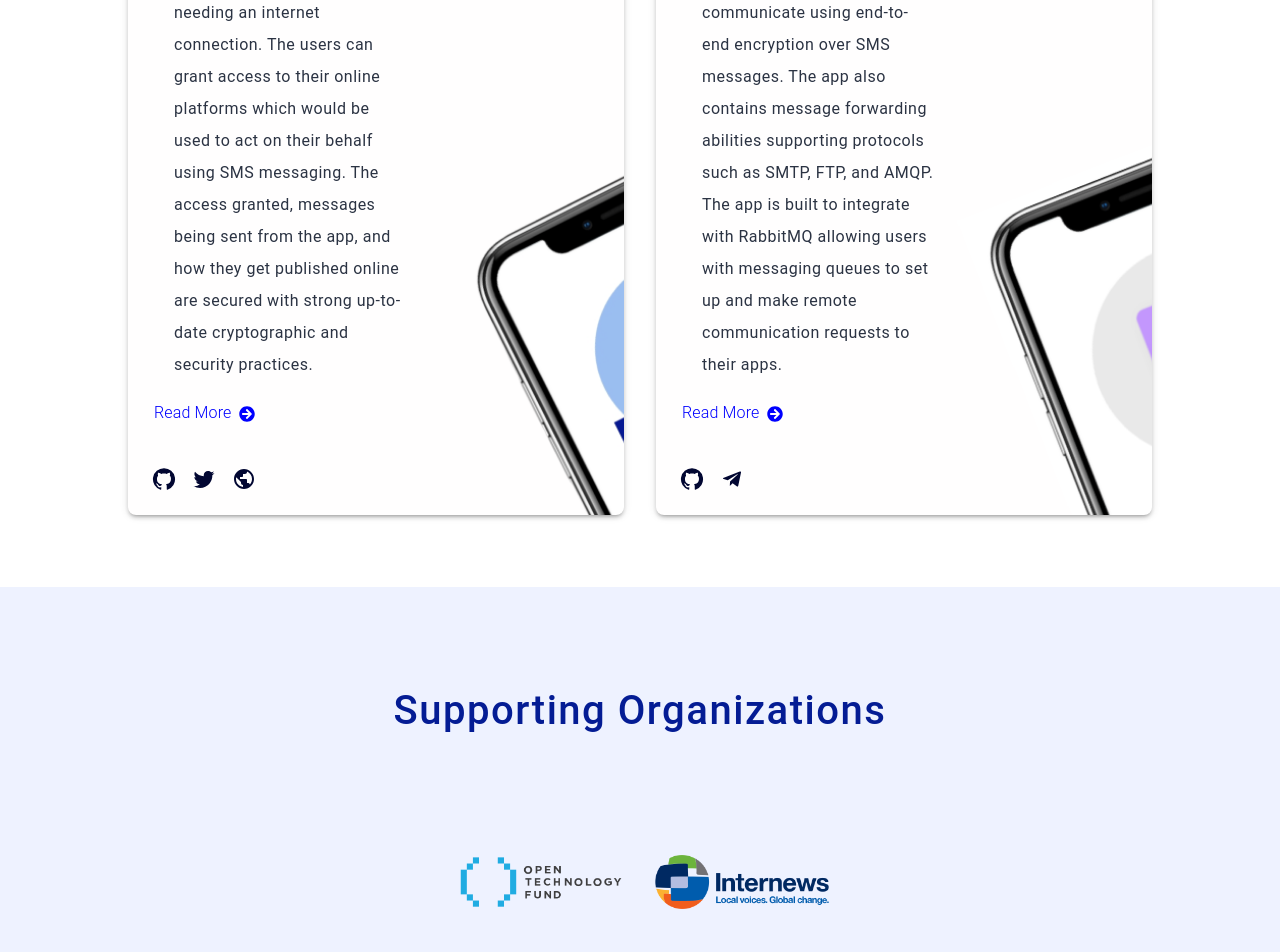
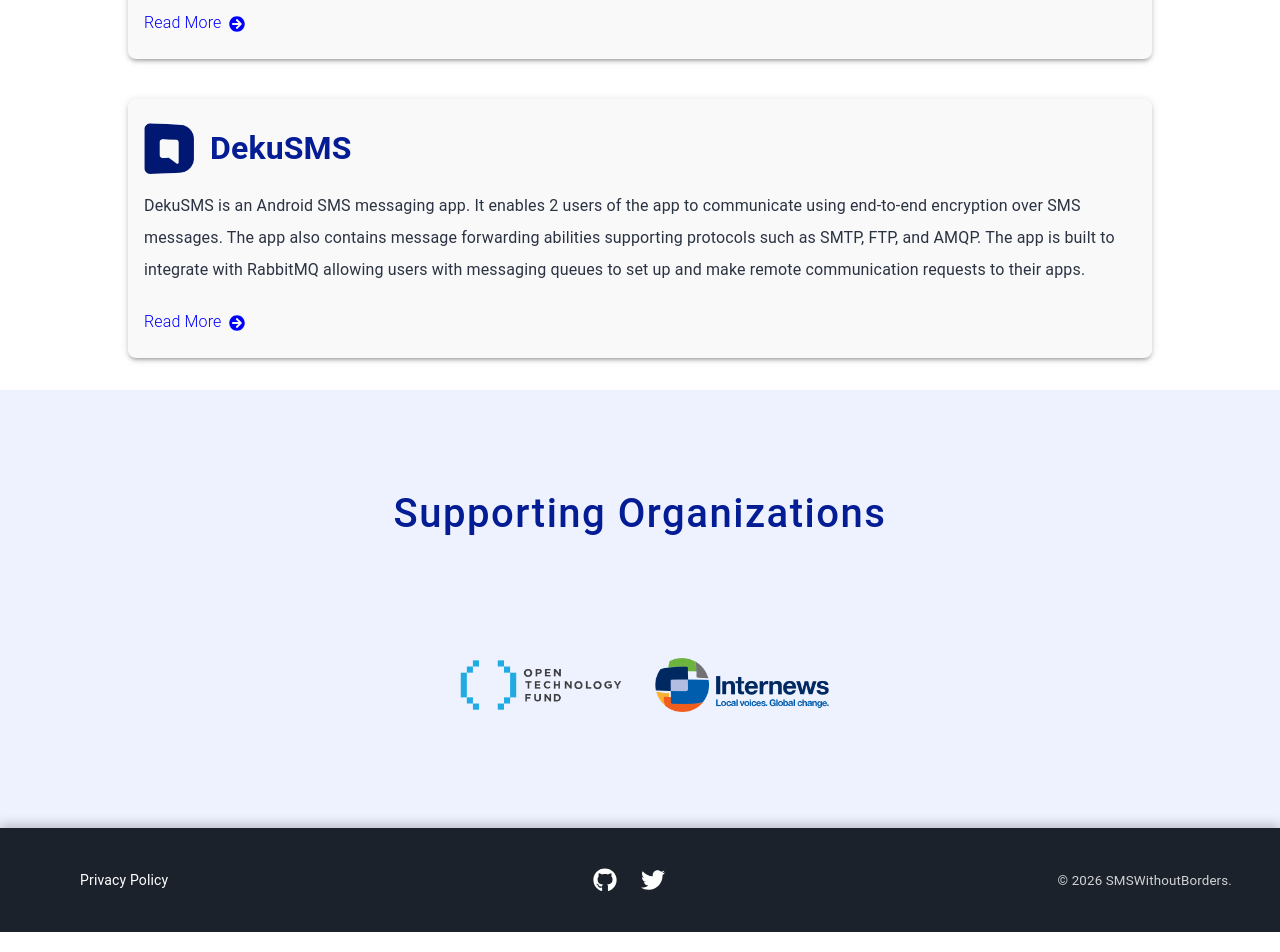
Before and after one commit to smswithoutborders/SMSWithoutBorders-Website, a React (Create React App) app: page / in a window 1280 px wide. Shown: the part 1440-2392 px from the top of the page. Built offline with nearby package versions, Linux system fonts and the light colour scheme.

Commit message:
Replace project cards with sections for a simpler layout

```diff
--- a/src/Components/Footer.js
+++ b/src/Components/Footer.js
@@ -13,60 +13,87 @@ const Footer = () => {
 				backgroundColor: "#1c222c",
 				color: "#ffffff",
 				py: 4,
-				mt: 3,
 				width: "100%",
-				direction: isRtl ? "rtl" : "ltr"
+				direction: isRtl ? "rtl" : "ltr",
+				boxShadow: "0 -4px 10px rgba(0, 0, 0, 0.2)"
 			}}
 		>
-			<Box
-				sx={{
-					width: "100%",
-					mx: "auto",
-					px: { xs: 5, md: 15 }
-				}}
-			>
+			{/* <Divider sx={{ my: 3, borderColor: "#424242" }} /> */}
+
 			<Box
 				sx={{
 					display: "flex",
 					justifyContent: "space-between",
 					alignItems: "center",
 					flexWrap: "wrap",
-						textAlign: "center"
+					textAlign: "center",
+					px: { xs: 2, sm: 4, md: 6 },
+					gap: 2
 				}}
 			>
 				{/* Start: Privacy Policy */}
 				<Link
 					href="/privacy-policy"
 					color="inherit"
-						underline="hover"
-						sx={{ fontSize: "0.875rem" }}
+					underline="none"
+					sx={{
+						fontSize: "0.875rem",
+						textAlign: { xs: "center", sm: "start" },
+						width: { xs: "100%", sm: "auto" },
+						px: { xs: 2, sm: 4 },
+						transition: "color 0.3s",
+						"&:hover": {
+							color: "#00bcd4"
+						}
+					}}
 				>
 					{t("footer.privacyPolicy")}
 				</Link>
 
 				{/* Middle: Social Icons */}
-					<Box>
+				<Box sx={{ display: "flex", justifyContent: "center", gap: 1 }}>
 					<IconButton
 						href="https://github.com/smswithoutborders"
 						aria-label="GitHub"
-							sx={{ color: "#ffffff", mx: 1 }}
+						sx={{
+							color: "#ffffff",
+							transition: "transform 0.3s, color 0.3s",
+							"&:hover": {
+								transform: "scale(1.2)",
+								color: "#00bcd4"
+							}
+						}}
 					>
 						<FaGithub size={24} />
 					</IconButton>
 					<IconButton
 						href="https://twitter.com/RelaySMS"
 						aria-label="Twitter"
-							sx={{ color: "#ffffff", mx: 1 }}
+						sx={{
+							color: "#ffffff",
+							transition: "transform 0.3s, color 0.3s",
+							"&:hover": {
+								transform: "scale(1.2)",
+								color: "#00bcd4"
+							}
+						}}
 					>
 						<FaTwitter size={24} />
 					</IconButton>
 				</Box>
 
 				{/* End: Copyright */}
-					<Typography variant="body2" sx={{ fontSize: "0.835rem" }}>
+				<Typography
+					variant="body2"
+					sx={{
+						fontSize: "0.835rem",
+						textAlign: { xs: "center", sm: "end" },
+						width: { xs: "100%", sm: "auto" },
+						opacity: 0.8
+					}}
+				>
 					© {new Date().getFullYear()} SMSWithoutBorders.
 				</Typography>
-				</Box>
 			</Box>
 		</Box>
 	);
--- a/src/Pages/Landing.js
+++ b/src/Pages/Landing.js
@@ -6,14 +6,7 @@ import Box from "@mui/material/Box";
 import Container from "@mui/material/Container";
 import Grid from "@mui/material/Grid";
 import Typography from "@mui/material/Typography";
-import Card from "@mui/material/Card";
-import CardContent from "@mui/material/CardContent";
-import CardActions from "@mui/material/CardActions";
 import IconButton from "@mui/material/IconButton";
-import GitHub from "@mui/icons-material/GitHub";
-import Twitter from "@mui/icons-material/Twitter";
-import Telegram from "@mui/icons-material/Telegram";
-import Public from "@mui/icons-material/Public";
 import { FaArrowCircleRight } from "react-icons/fa";
 import LanguageSwitcher from "../Components/LanguageSwitcher";
 import Partner from "../Components/partner";
@@ -387,7 +380,7 @@ export default function FixedContainer() {
 								</Box>
 							</Box>
 						</Box>
-						{/* =========== project section ------------ */}
+						{/* ================================================ project section ======================================== */}
 						<Box sx={{ minHeight: "60vh", width: "80%", py: 4, mx: "auto" }}>
 							<Typography
 								variant="h4"
@@ -404,76 +397,56 @@ export default function FixedContainer() {
 							>
 								{t("projects_title")}
 							</Typography>
-							<Grid container spacing={4} className="cards">
+
 							{/* ---------------- RelaySMS ----------------------------- */}
-								<Grid item xs={12} sm={12} md={6}>
-									<Card
-										className="cardself"
+							<Box
 								sx={{
-											position: "relative",
+									mb: 5,
+									py: 3,
+									px: 2,
 									borderRadius: 2,
 									boxShadow: 3,
-											display: "flex",
-											flexDirection: "column",
-											justifyContent: "space-between",
-											height: "100%",
-											overflow: "hidden",
-											backgroundImage: { xs: "none", sm: "url('/Relay.png')" },
-											backgroundSize: "cover",
-											backgroundPosition: "center",
-											"&::before": {
-												position: "absolute",
-												top: 0,
-												left: 0,
-												width: "100%",
-												height: "fit-content",
-												background: "inherit",
-												filter: "blur(20px)",
-												zIndex: -1,
-												display: { xs: "block", sm: "none" },
+									backgroundColor: "#f9f9f9",
 									direction: isFarsi ? "rtl" : "ltr"
-											}
 								}}
 								data-aos="fade-left"
 							>
-										<CardContent
+								<Box
 									sx={{
 										display: "flex",
-												flexDirection: "column",
-												justifyContent: "center",
-												textAlign: { xs: "justify", sm: "left" },
-												width: { xs: "100%", sm: "60%" },
-												px: { xs: 1, sm: 2 },
-												py: 1,
-												marginRight: { sm: 1 },
-												paddingRight: { sm: 1 },
-												margin: "10px",
-												flexGrow: 1
+										alignItems: "center",
+										gap: 2,
+										mb: 2
 									}}
 								>
+									<Box
+										component="img"
+										src="/RelaySMS.png"
+										alt="Logo"
+										sx={{
+											width: { xs: "30px", sm: "40px", md: "50px" },
+											height: "auto"
+										}}
+									/>
 									<Typography
 										variant="h4"
 										sx={{
-													mb: 2,
-													fontSize: { xs: "1.5rem", sm: "1.5rem", md: "1.2rem" },
-													mt: 1,
 											fontWeight: 600,
 											color: "#041c94",
-													letterSpacing: 1.5,
-													marginBottom: "30px"
+											fontSize: { xs: "1.5rem", sm: "1.8rem", md: "2rem" }
 										}}
 									>
 										{t("project1.title")}
 									</Typography>
+								</Box>
+
 								<Typography
 									variant="body1"
 									sx={{
 										color: "#2b3343",
-													fontSize: { xs: "1rem", sm: "1rem", md: "1rem" },
-													margin: "20px",
-													letterSpacing: 0.5,
+										fontSize: "1rem",
 										lineHeight: 2,
-													direction: isFarsi ? "rtl" : "ltr"
+										mb: 3
 									}}
 								>
 									{t("project1.description")}
@@ -486,116 +459,63 @@ export default function FixedContainer() {
 									sx={{
 										color: "blue",
 										textDecoration: "none",
-													fontSize: { xs: "1rem", sm: "1.25rem", md: "1rem" },
-													direction: isFarsi ? "rtl" : "ltr",
 										fontWeight: 300,
-													textAlign: "start",
-													"&:hover": {
-														color: "#a56905"
-													}
+										"&:hover": { color: "#a56905" }
 									}}
 								>
 									{t("project1.read_more")}
 									<FaArrowCircleRight style={{ marginLeft: "8px" }} />
 								</Box>
-										</CardContent>
-										<CardActions
-											sx={{
-												justifyContent: "space-between",
-												p: 2,
-												direction: isFarsi ? "rtl" : "ltr"
-											}}
-										>
-											<Box>
-												<IconButton
-													href="https://github.com/smswithoutborders/SMSWithoutBorders-App-Android"
-													aria-label="GitHub"
-												>
-													<GitHub sx={{ color: "#020732" }} />
-												</IconButton>
-												<IconButton href="https://x.com/RelaySMS" aria-label="Twitter">
-													<Twitter sx={{ color: "#020732" }} />
-												</IconButton>
-												<IconButton
-													href="https://relay.smswithoutborders.com/"
-													aria-label="Website"
-												>
-													<Public sx={{ color: "#020732" }} />
-												</IconButton>
 							</Box>
-										</CardActions>
-									</Card>
-								</Grid>
 
 							{/* ---------------- Deku-SMS ----------------------------- */}
-
-								<Grid item xs={12} sm={12} md={6}>
-									<Card
+							<Box
 								sx={{
-											position: "relative",
+									py: 3,
+									px: 2,
 									borderRadius: 2,
 									boxShadow: 3,
-											display: "flex",
-											flexDirection: "column",
-											justifyContent: "space-between",
-											height: "100%",
-											overflow: "hidden",
-											backgroundImage: { xs: "none", sm: "url('/Deku.png')" },
-											backgroundSize: "cover",
-											backgroundPosition: "center",
-											"&::before": {
-												position: "absolute",
-												top: 0,
-												left: 0,
-												width: "100%",
-												height: "100%",
-												background: "inherit",
-												filter: "blur(5px)",
-												zIndex: -1,
-												display: { xs: "block", sm: "none" },
+									backgroundColor: "#f9f9f9",
 									direction: isFarsi ? "rtl" : "ltr"
-											}
 								}}
 								data-aos="fade-left"
 							>
-										<CardContent
+								<Box
 									sx={{
 										display: "flex",
-												flexDirection: "column",
-												justifyContent: "center",
-												textAlign: { xs: "justify", sm: "left" },
-												width: { xs: "100%", sm: "60%" },
-												px: { xs: 1, sm: 2 },
-												py: 1,
-												marginRight: { sm: 1 },
-												paddingRight: { sm: 1 },
-												margin: "10px",
-												flexGrow: 1
+										alignItems: "center",
+										gap: 2,
+										mb: 2
 									}}
 								>
+									<Box
+										component="img"
+										src="/DekuSMS.png"
+										alt="Logo"
+										sx={{
+											width: { xs: "30px", sm: "40px", md: "50px" },
+											height: "auto"
+										}}
+									/>
 									<Typography
 										variant="h4"
 										sx={{
-													mb: 2,
-													fontSize: { xs: "1.5rem", sm: "1.5rem", md: "1.2rem" },
-													mt: 1,
 											fontWeight: 600,
 											color: "#041c94",
-													letterSpacing: 1.5,
-													marginBottom: "30px"
+											fontSize: { xs: "1.5rem", sm: "1.8rem", md: "2rem" }
 										}}
 									>
 										{t("project2.title")}
 									</Typography>
+								</Box>
+
 								<Typography
 									variant="body1"
 									sx={{
 										color: "#2b3343",
-													fontSize: { xs: "1rem", sm: "1rem", md: "1rem" },
-													margin: "20px",
-													letterSpacing: 0.5,
+										fontSize: "1rem",
 										lineHeight: 2,
-													direction: isFarsi ? "rtl" : "ltr"
+										mb: 3
 									}}
 								>
 									{t("project2.description")}
@@ -609,45 +529,17 @@ export default function FixedContainer() {
 										color: "blue",
 										textDecoration: "none",
 										fontWeight: 300,
-													direction: isFarsi ? "rtl" : "ltr",
-													textAlign: "start",
-													"&:hover": {
-														color: "#a56905"
-													}
+										"&:hover": { color: "#a56905" }
 									}}
 								>
 									{t("project2.read_more")}
 									<FaArrowCircleRight style={{ marginLeft: "8px" }} />
 								</Box>
-										</CardContent>
-										<CardActions
-											sx={{
-												justifyContent: "space-between",
-												p: 2,
-												direction: isFarsi ? "rtl" : "ltr"
-											}}
-										>
-											<Box>
-												<IconButton
-													href="https://github.com/deku-messaging/Deku-SMS-Android/blob/master/README.md"
-													aria-label="GitHub"
-												>
-													<GitHub sx={{ color: "#020732" }} />
-												</IconButton>
-												<IconButton href="https://t.me/deku_sms" aria-label="Telegram">
-													<Telegram sx={{ color: "#020732" }} />
-												</IconButton>
 							</Box>
-										</CardActions>
-									</Card>
-								</Grid>
-							</Grid>
 						</Box>
 
 						{/* =========== Partner Section =============== */}
-						<Box sx={{ py: 5, color: "white" }}>
 						<Partner />
-						</Box>
 					</Container>
 				</Box>
 			</React.Fragment>
```
Also changed, not shown: public/DekuSMS.png (added), public/RelaySMS.png (added). Lines whose indentation alone changed are shown as unchanged.
